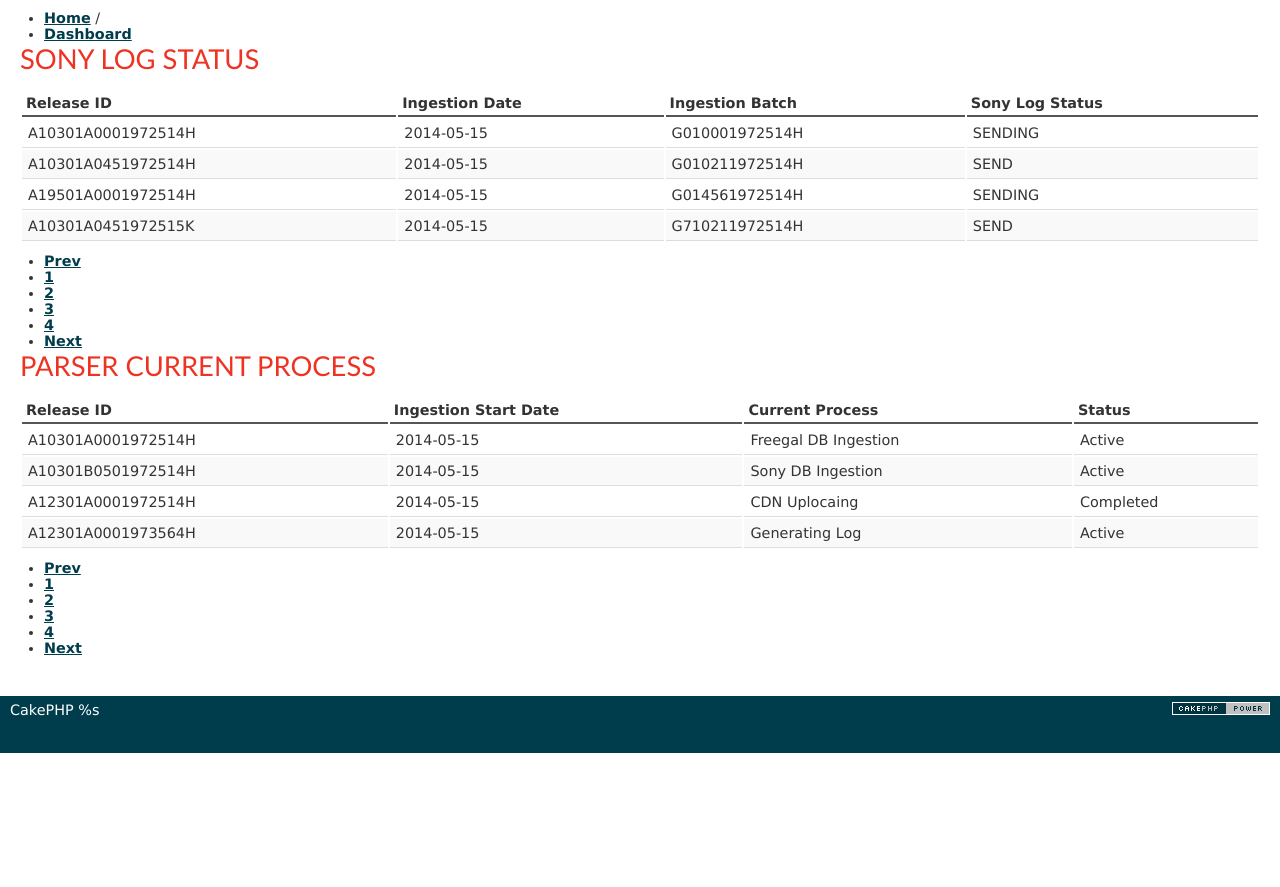
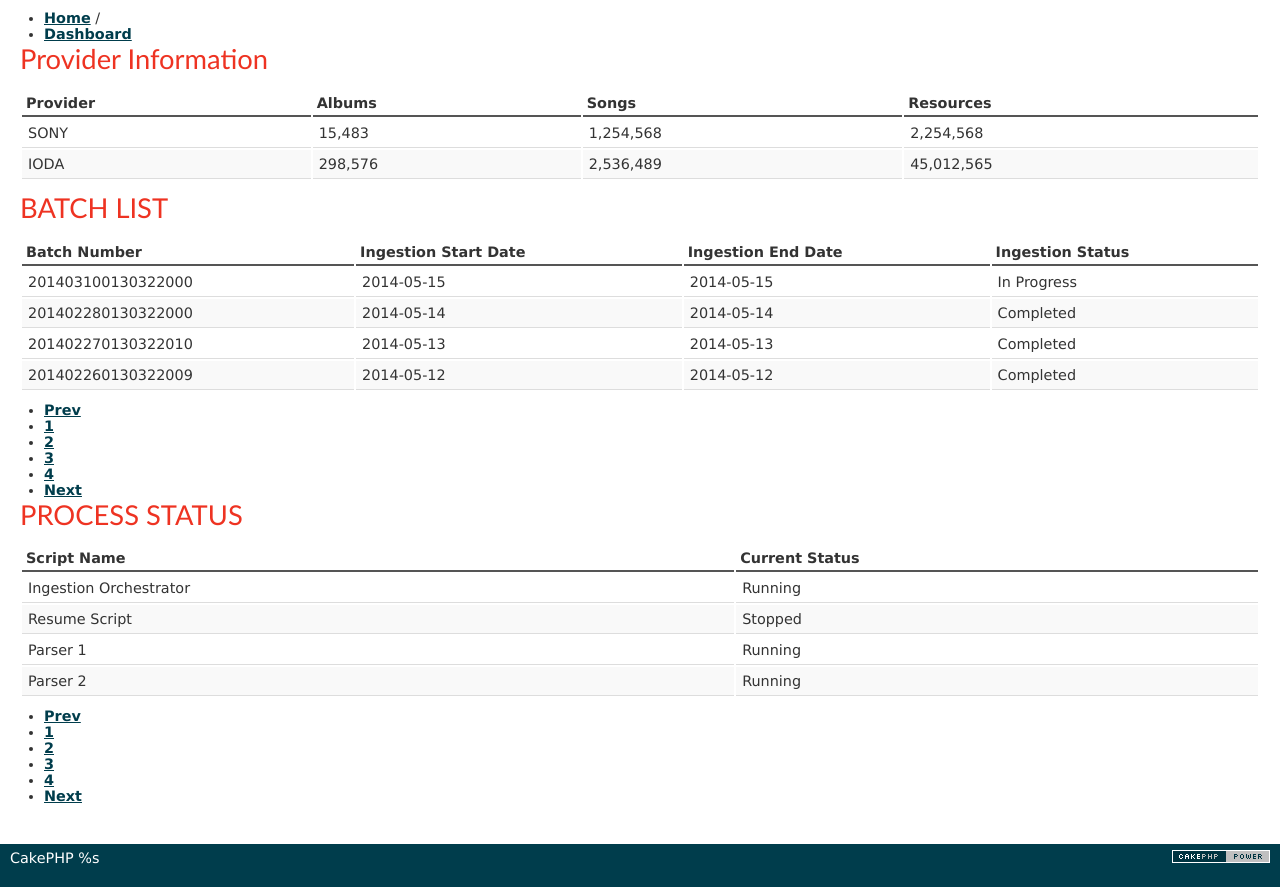
Before and after one commit to ratneshkg/sony_ddex, a CakePHP app: the page made by app/View/Users/admin_dashboard.ctp in a window 1280 px wide. Shown: the part 47-934 px from the top of the page. Before the commit the page ends 800 px from the top, so only its background shows below. Run offline with PHP 8.4 and a stand-in for CakePHP, Linux system fonts and the light colour scheme; the template is opened without the code that fills it, so the values that code supplies are empty; some libraries are stand-ins or nearby versions.

Commit message:
changed fixed in admin dashboard html

```diff
--- a/app/View/Users/admin_dashboard.ctp
+++ b/app/View/Users/admin_dashboard.ctp
@@ -12,57 +12,90 @@
             </div>
 
 
-            <div class="row-fluid sortable">
-                    <div class="box span6">
-                            <div class="box-header well" data-original-title>
-                                    <h2>SONY LOG STATUS</h2>
-                                    <div class="box-icon">
-                                            <a href="#" class="btn btn-setting btn-round"><i class="icon-cog"></i></a>
-                                            <a href="#" class="btn btn-minimize btn-round"><i class="icon-chevron-up"></i></a>
-                                            <a href="#" class="btn btn-close btn-round"><i class="icon-remove"></i></a>
-                                    </div>
+            <div class="row-fluid sortable ui-sortable">
+                    <div class="box span12">
+                            <div data-original-title="" class="box-header well">
+                                    <h2>Provider Information </h2>
+
                             </div>
                             <div class="box-content">
                                     <table class="table table-bordered">
                                              <thead>
                                                       <tr>
-                                                              <th>Release ID</th>
-                                                              <th>Ingestion Date</th>
-                                                              <th>Ingestion Batch</th>
-                                                              <th>Sony Log Status </th>
+                                                              <th>Provider </th>
+                                                              <th> Albums </th>
+                                                              <th> Songs </th>
+                                                              <th> Resources </th>
                                                       </tr>
                                               </thead>
                                               <tbody>
                                                     <tr>
-                                                            <td>A10301A0001972514H</td>
+                                                            <td>SONY</td>
+                                                            <td class="center">15,483</td>
+                                                            <td class="center">1,254,568</td>
+                                                            <td class="center">2,254,568</td>
+                                                    </tr>
+                                                    <tr>
+                                                            <td>IODA</td>
+                                                            <td class="center">298,576</td>
+                                                            <td class="center">2,536,489</td>
+                                                            <td class="center">45,012,565</td>
+                                                    </tr>
+
+                                              </tbody>
+                                     </table>
+
+                            </div>
+                    </div><!--/span-->
+		</div>
+            <div class="row-fluid sortable">
+                    <div class="box span6">
+                            <div class="box-header well" data-original-title>
+                                    <h2>BATCH LIST </h2>
+
+                            </div>
+
+                            <div class="box-content">
+                                    <table class="table table-bordered">
+                                             <thead>
+                                                      <tr>
+                                                              <th>Batch Number</th>
+                                                              <th>Ingestion Start Date</th>
+                                                              <th>Ingestion End Date</th>
+                                                              <th>Ingestion Status </th>
+                                                      </tr>
+                                              </thead>
+                                              <tbody>
+                                                    <tr>
+                                                            <td>201403100130322000</td>
                                                             <td class="center">2014-05-15</td>
-                                                            <td class="center">G010001972514H</td>
+                                                            <td class="center">2014-05-15</td>
                                                             <td class="center">
-                                                                    <span class="label label-success">SENDING</span>
+                                                                    <span class="label label-success">In Progress</span>
                                                             </td>
                                                     </tr>
                                                     <tr>
-                                                            <td>A10301A0451972514H</td>
-                                                            <td class="center">2014-05-15</td>
-                                                            <td class="center">G010211972514H</td>
+                                                            <td>201402280130322000</td>
+                                                            <td class="center">2014-05-14</td>
+                                                            <td class="center">2014-05-14</td>
                                                             <td class="center">
-                                                                    <span class="label label-warning">SEND</span>
+                                                                    <span class="label label-warning">Completed</span>
                                                             </td>
                                                     </tr>
                                                     <tr>
-                                                            <td>A19501A0001972514H</td>
-                                                            <td class="center">2014-05-15</td>
-                                                            <td class="center">G014561972514H</td>
+                                                            <td>201402270130322010</td>
+                                                            <td class="center">2014-05-13</td>
+                                                            <td class="center">2014-05-13</td>
                                                             <td class="center">
-                                                                    <span class="label label-success">SENDING</span>
+                                                                    <span class="label label-warning">Completed</span>
                                                             </td>
                                                     </tr>
                                                     <tr>
-                                                            <td>A10301A0451972515K</td>
-                                                            <td class="center">2014-05-15</td>
-                                                            <td class="center">G710211972514H</td>
+                                                            <td>201402260130322009</td>
+                                                            <td class="center">2014-05-12</td>
+                                                            <td class="center">2014-05-12</td>
                                                             <td class="center">
-                                                                    <span class="label label-warning">SEND</span>
+                                                                    <span class="label label-warning">Completed</span>
                                                             </td>
                                                     </tr>
                                               </tbody>
@@ -80,59 +113,39 @@
                                       </ul>
                                     </div>
                             </div>
-                    </div><!--/span-->
+                    </div>
+
 
                     <div class="box span6">
                             <div class="box-header well" data-original-title>
-                                    <h2>PARSER CURRENT PROCESS</h2>
-                                    <div class="box-icon">
-                                            <a href="#" class="btn btn-setting btn-round"><i class="icon-cog"></i></a>
-                                            <a href="#" class="btn btn-minimize btn-round"><i class="icon-chevron-up"></i></a>
-                                            <a href="#" class="btn btn-close btn-round"><i class="icon-remove"></i></a>
+                                    <h2>PROCESS STATUS</h2>
+
                             </div>
-                            </div>
+
                             <div class="box-content">
-                                    <table class="table table-condensed">
+                                    <table class="table table-bordered">
                                              <thead>
                                                       <tr>
-                                                              <th>Release ID</th>
-                                                              <th>Ingestion Start Date</th>
-                                                              <th>Current Process</th>
-                                                              <th>Status</th>
+                                                              <th>Script Name</th>
+                                                              <th>Current Status</th>
                                                       </tr>
                                               </thead>
                                               <tbody>
                                                     <tr>
-                                                            <td>A10301A0001972514H</td>
-                                                            <td class="center">2014-05-15</td>
-                                                            <td class="center">Freegal DB Ingestion</td>
-                                                            <td class="center">
-                                                                    <span class="label label-success">Active</span>
-                                                            </td>
+                                                            <td>Ingestion Orchestrator</td>
+                                                            <td class="center">Running</td>
                                                     </tr>
                                                     <tr>
-                                                            <td>A10301B0501972514H</td>
-                                                            <td class="center">2014-05-15</td>
-                                                            <td class="center">Sony DB Ingestion</td>
-                                                            <td class="center">
-                                                                    <span class="label label-success">Active</span>
-                                                            </td>
+                                                            <td>Resume Script</td>
+                                                            <td class="center">Stopped</td>
                                                     </tr>
                                                     <tr>
-                                                            <td>A12301A0001972514H</td>
-                                                            <td class="center">2014-05-15</td>
-                                                            <td class="center">CDN Uplocaing</td>
-                                                            <td class="center">
-                                                                    <span class="label label-important">Completed</span>
-                                                            </td>
+                                                            <td>Parser 1</td>
+                                                            <td class="center">Running</td>
                                                     </tr>
                                                     <tr>
-                                                            <td>A12301A0001973564H</td>
-                                                            <td class="center">2014-05-15</td>
-                                                            <td class="center">Generating Log</td>
-                                                            <td class="center">
-                                                                    <span class="label label-success">Active</span>
-                                                            </td>
+                                                            <td>Parser 2</td>
+                                                            <td class="center">Running</td>
                                                     </tr>
                                               </tbody>
                                      </table>
@@ -149,6 +162,5 @@
                                       </ul>
                                     </div>
                             </div>
-                    </div><!--/span-->
-
-            </div><!--/row-->
+                    </div>
+	    </div>
```
Also changed, not shown: app/View/Elements/admin_sidebar.ctp (+9 -15 lines), app/View/Elements/footer.ctp (+5 -6 lines). Lines whose indentation alone changed are shown as unchanged.
